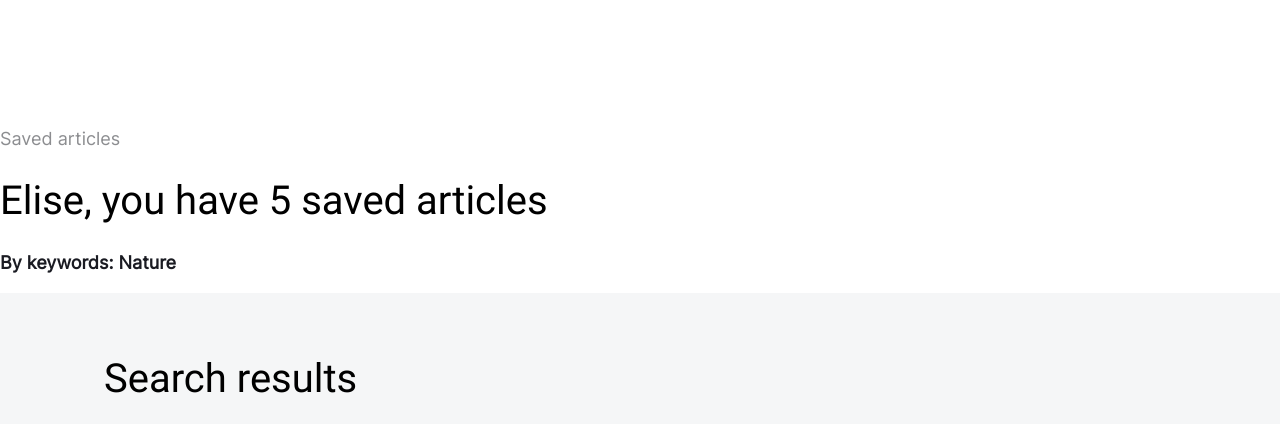
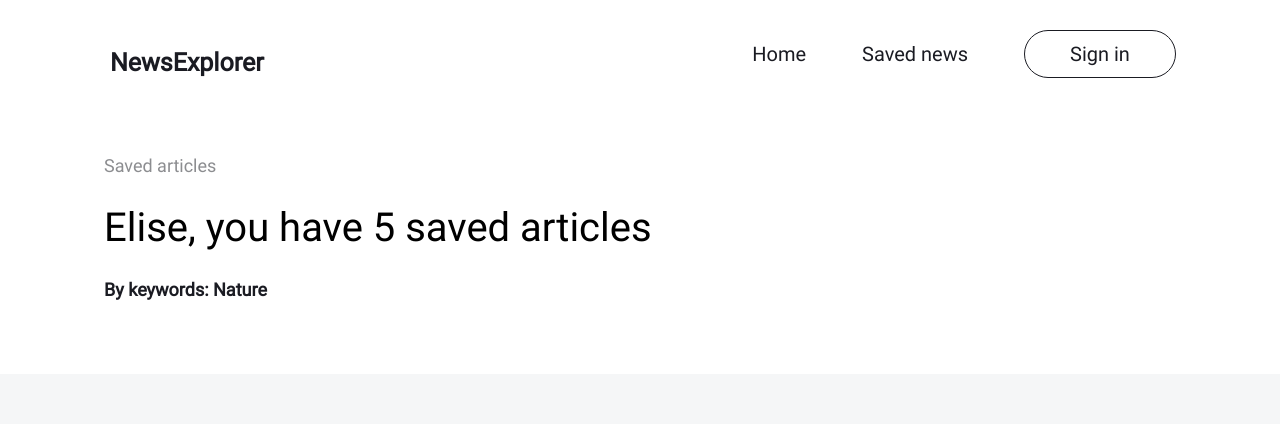
Before and after one commit to Inzira117/Final_Project_News, a React (Vite) app: page /saved-news in a window 1280 px wide. Shown: the top 424 px of the page. Built offline with nearby package versions, Linux system fonts and the light colour scheme.

Commit message:
finished layout, modals and routes

```diff
--- a/src/components/App/App.jsx
+++ b/src/components/App/App.jsx
@@ -41,9 +41,7 @@ function App() {
             <Route path="/saved-news" element={<SavedNews />} />
           </Routes>
         </div>
-        <NewsCard />
-        <AboutAuthor />
-        <Footer />
+
         {/* <Preloader /> */}
         <LoginModal
           activeModal={activeModal === "login"}
@@ -55,6 +53,7 @@ function App() {
           closeActiveModal={closeActiveModal}
           handleLoginClick={handleLoginClick}
         />
+        <Footer />
       </div>
     </div>
   );
--- a/src/components/Header/Header.css
+++ b/src/components/Header/Header.css
@@ -6,17 +6,17 @@
 .header {
   display: flex;
   justify-content: space-between;
-  padding: 30px 60px 28px;
+  padding: 30px 104px 28px;
 }
 
 .header__logo {
   background-color: transparent;
-  margin-top: 25px;
+  margin-top: 20px;
   border: none;
   color: white;
   font-family: Roboto Slab;
   font-weight: 700;
-  font-size: 20px;
+  font-size: 25px;
   line-height: 24px;
   cursor: pointer;
 }
@@ -40,7 +40,7 @@
   color: white;
   padding: 8px 16px;
   font-family: Roboto Slab;
-  font-weight: 700;
+  font-weight: 500;
   font-size: 20px;
   line-height: 24px;
   cursor: pointer;
@@ -60,7 +60,7 @@
   margin-left: 16px;
   color: white;
   font-family: Roboto Slab;
-  font-weight: 700;
+  font-weight: 500;
   font-size: 20px;
   line-height: 24px;
   cursor: pointer;
@@ -69,3 +69,24 @@
 .header__login:hover {
   background-color: #e8e8e8;
 }
+
+.header__logo.dark {
+  color: #1a1b22;
+}
+
+.header__home.dark,
+.header__login.dark {
+  color: #1a1b22;
+}
+
+.header__login.dark {
+  border: 1px solid #1a1b22;
+}
+
+.header__home.dark:hover {
+  border-bottom: 2px solid #1a1b22;
+}
+
+.header__login.dark:hover {
+  background-color: #e8e8e8;
+}
--- a/src/components/Header/Header.jsx
+++ b/src/components/Header/Header.jsx
@@ -1,29 +1,42 @@
 import "./Header.css";
+import { useLocation } from "react-router-dom";
 // import { useContext } from "react";
 // // import ToggleSwitch from "../ToggleSwitch/ToggleSwitch";
 import { Link } from "react-router-dom";
 // import CurrentUserContext from "../../context/CurrentUserContext";
 
 function Header({ handleLoginClick }) {
+  const location = useLocation();
+  const isSavedPage = location.pathname === "/saved-news";
+
   return (
-    <header className="header">
+    <header className={`header ${isSavedPage ? "header--dark" : ""}`}>
       <Link to="/">
-        <button type="button" className="header__logo">
+        <button
+          type="button"
+          className={`header__logo ${isSavedPage ? "dark" : ""}`}
+        >
           NewsExplorer
         </button>
       </Link>
       <div className="header__buttons">
-        <button type="button" className="header__home">
+        <button
+          type="button"
+          className={`header__home ${isSavedPage ? "dark" : ""}`}
+        >
           Home
         </button>
         <Link to="/saved-news">
-          <button type="button" className="header__home">
+          <button
+            type="button"
+            className={`header__home ${isSavedPage ? "dark" : ""}`}
+          >
             Saved news
           </button>
         </Link>
         <button
           type="button"
-          className="header__login"
+          className={`header__login ${isSavedPage ? "dark" : ""}`}
           onClick={handleLoginClick}
         >
           Sign in
--- a/src/components/Main/Main.jsx
+++ b/src/components/Main/Main.jsx
@@ -1,6 +1,9 @@
 import "./Main.css";
 import Navigation from "../Navigation/Navigation";
 import Header from "../Header/Header";
+import NewsCard from "../NewsCard/NewsCard";
+import AboutAuthor from "../About/About";
+import Footer from "../Footer/Footer";
 
 function Main(onClick) {
   return (
@@ -9,6 +12,8 @@ function Main(onClick) {
         <Header />
         <Navigation onClick={onClick} />
       </div>
+      <NewsCard />
+      <AboutAuthor />
     </main>
   );
 }
--- a/src/components/SavedNews/SavedNews.css
+++ b/src/components/SavedNews/SavedNews.css
@@ -14,6 +14,7 @@
 .news__content {
   padding: 30px 104px 54px;
 }
+
 .saved__articles {
   font-family: Roboto;
   font-weight: 400;
--- a/src/components/SavedNews/SavedNews.jsx
+++ b/src/components/SavedNews/SavedNews.jsx
@@ -1,15 +1,17 @@
 import "./SavedNews.css";
 import Header from "../Header/Header";
+import NewsCard from "../NewsCard/NewsCard";
 
 export default function SavedNews() {
   return (
     <section className="saved__news">
       <Header />
-      <div className="news__contect">
+      <div className="news__content">
         <p className="saved__articles">Saved articles</p>
         <h1 className="news__title">Elise, you have 5 saved articles</h1>
         <p className="news__keyword">By keywords: Nature</p>
       </div>
+      <NewsCard />
     </section>
   );
 }
```
